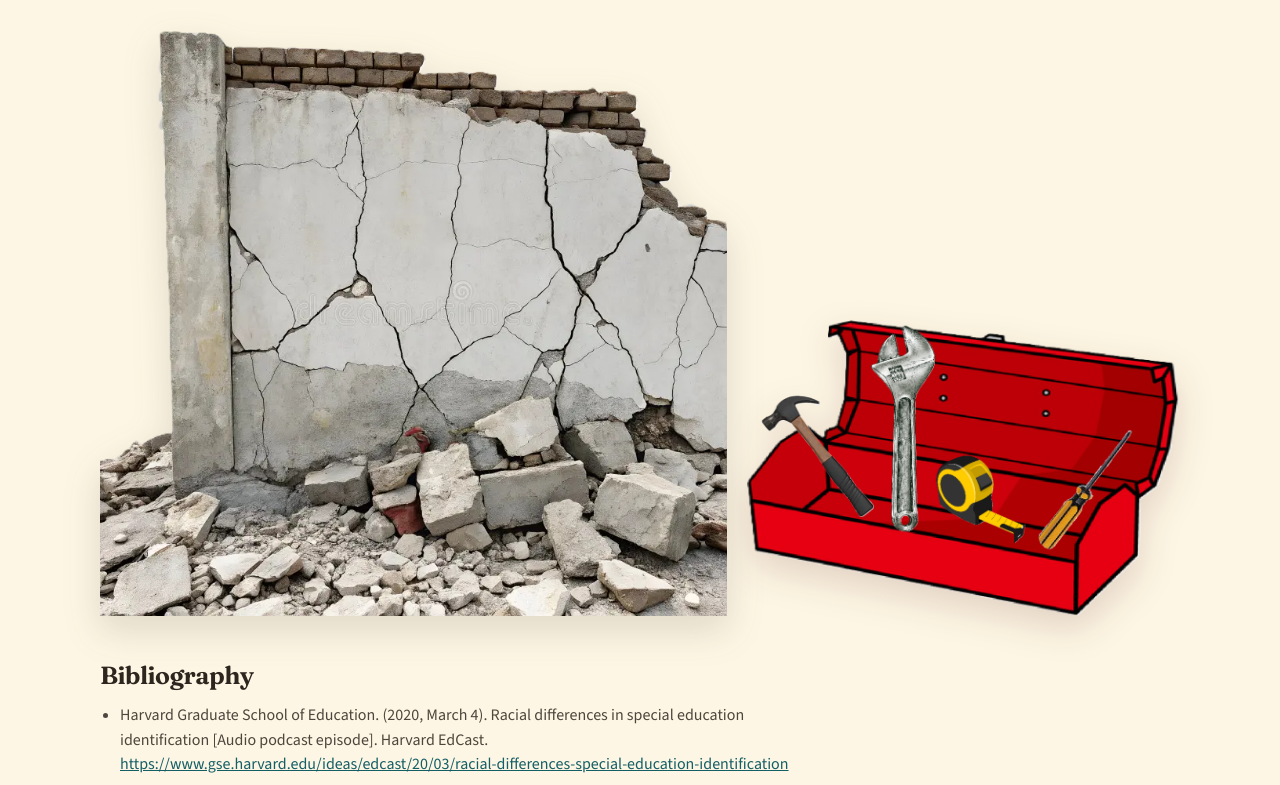
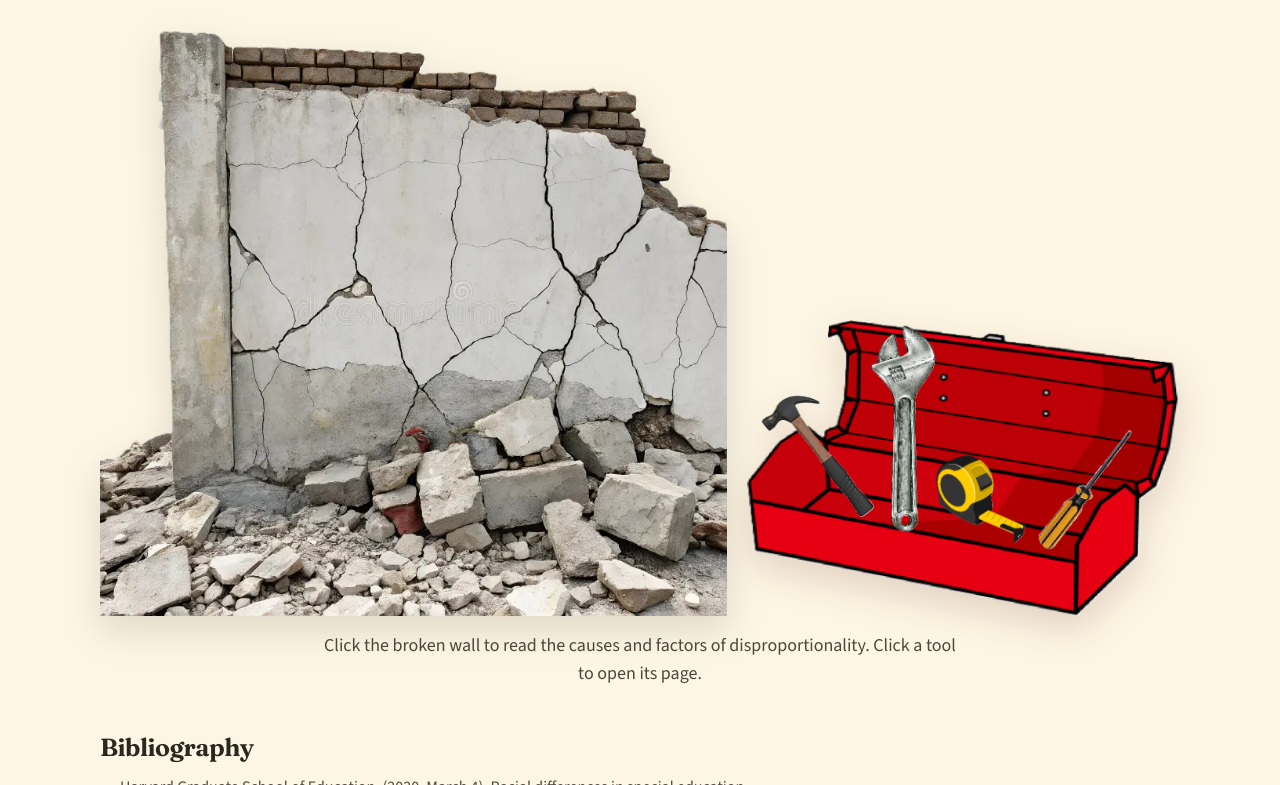
Before and after one commit to RisNag777/spec_ed_toolbox, a plain HTML site: page index.html in a window 1280 px wide. Shown: the part 116-901 px from the top of the page. Drawn offline with nearby package versions, Linux system fonts and the light colour scheme.

Commit message:
Explain how to use the wall and the tools.

```diff
--- a/css/styles.css
+++ b/css/styles.css
@@ -130,6 +130,13 @@ a:hover {
   width: min(1080px, 100%);
   margin: 1.75rem auto 0;
   scroll-margin-top: 1.25rem;
+}
+
+.workbench-note {
+  margin: 1rem auto 0;
+  max-width: 40rem;
+  text-align: center;
+  color: var(--muted);
 }
 
 .broken-wall {
--- a/index.html
+++ b/index.html
@@ -43,6 +43,7 @@
           </a>
         </div>
       </div>
+      <p class="workbench-note">Click the broken wall to read the causes and factors of disproportionality. Click a tool to open its page.</p>
     </section>
 
     <section class="sources wrap" aria-labelledby="sources-heading">
```
